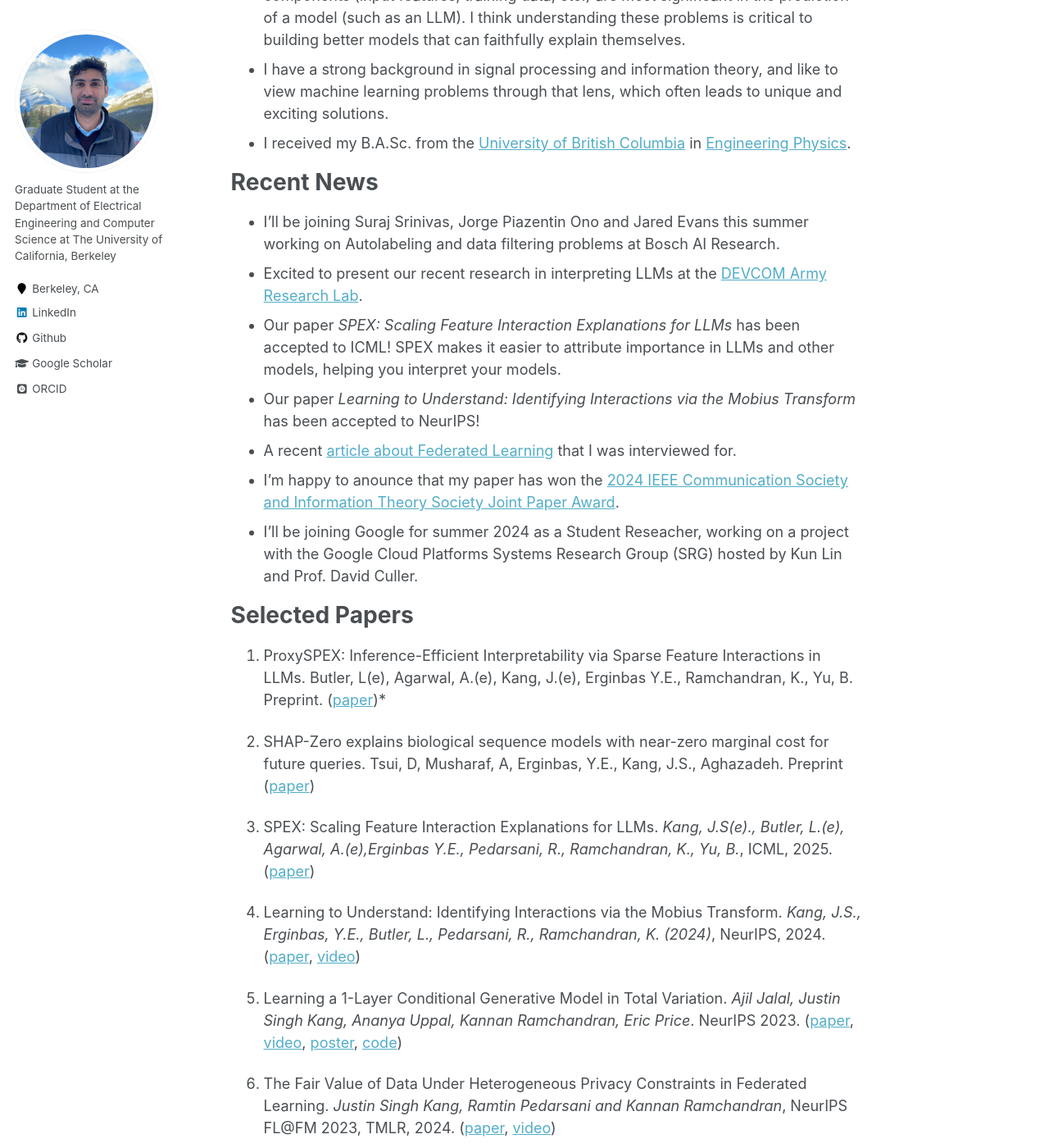
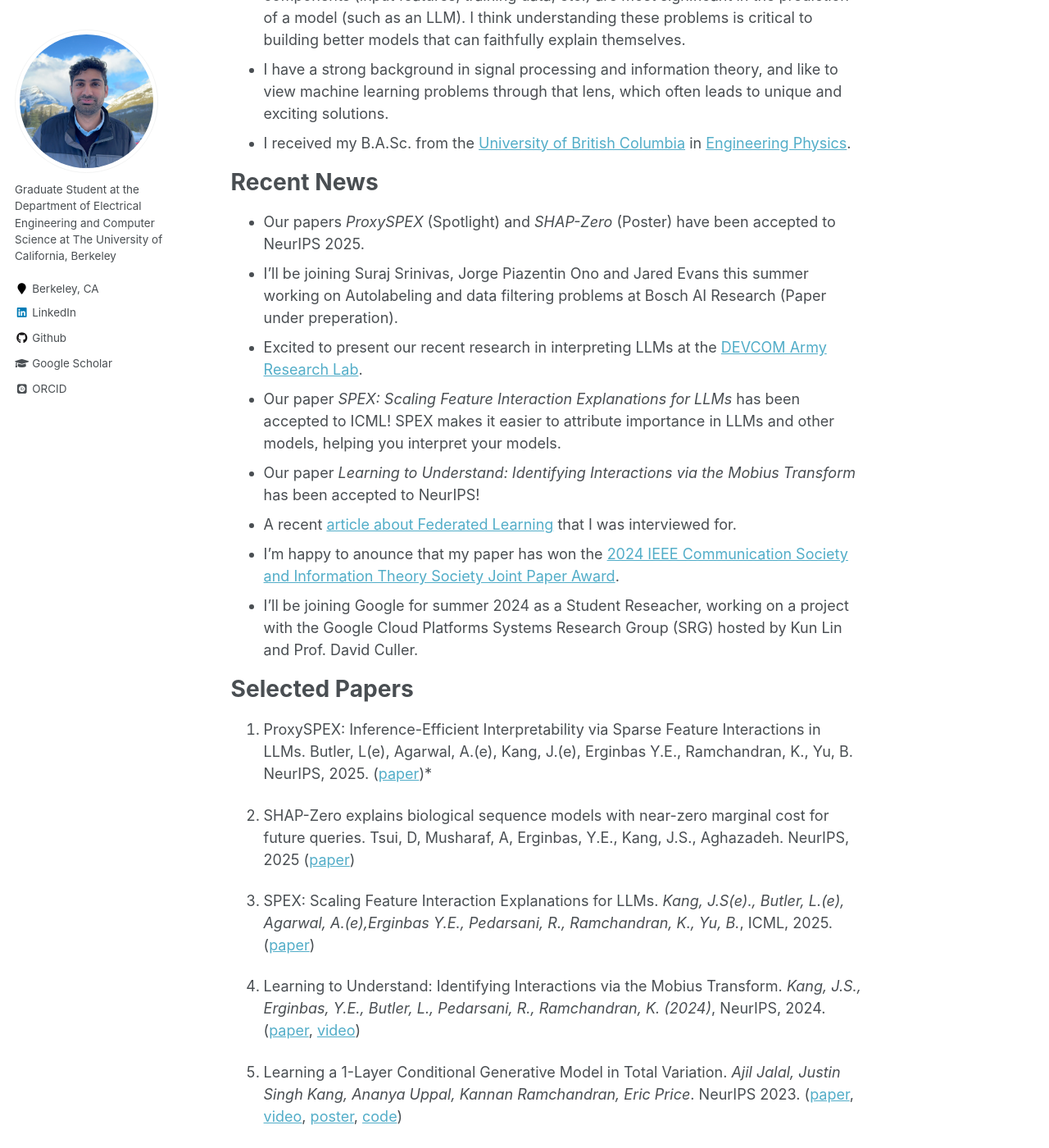
Before and after one commit to justinkang221/justinkang221.github.io, a Jekyll site: the page built from _pages/about.md, in a window 1280 px wide and 1400 px high, scrolled down 410 px. Shown: the whole window at 82% size. Built offline with Jekyll 4.4.1, drawn with Linux system fonts in a browser that asks for light colours; some web fonts are replaced.

Commit message:
update about page

```diff
--- a/_pages/about.md
+++ b/_pages/about.md
@@ -17,7 +17,8 @@ Welcome to my website. You can find my <a href='publications'>Publications</a>,
 
 Recent News
 ======
-* I'll be joining Suraj Srinivas, Jorge Piazentin Ono and Jared Evans this summer working on Autolabeling and data filtering problems at Bosch AI Research.
+* Our papers *ProxySPEX* (Spotlight) and *SHAP-Zero* (Poster) have been accepted to NeurIPS 2025.
+* I'll be joining Suraj Srinivas, Jorge Piazentin Ono and Jared Evans this summer working on Autolabeling and data filtering problems at Bosch AI Research (Paper under preperation).
 * Excited to present our recent research in interpreting LLMs at the <a href="https://arl.devcom.army.mil/">DEVCOM Army Research Lab</a>.
 * Our paper *SPEX: Scaling Feature Interaction Explanations for LLMs* has been accepted to ICML! SPEX makes it easier to attribute importance in LLMs and other models, helping you interpret your models.
 * Our paper *Learning to Understand: Identifying Interactions via the Mobius Transform* has been accepted to NeurIPS!
@@ -29,9 +30,9 @@ Recent News
 Selected Papers
 ======
 
-1. ProxySPEX: Inference-Efficient Interpretability via Sparse Feature Interactions in LLMs. Butler, L(e), Agarwal, A.(e), Kang, J.(e), Erginbas Y.E.,  Ramchandran, K., Yu, B. Preprint. (<a href="https://arxiv.org/abs/2505.17495">paper</a>)*
+1. ProxySPEX: Inference-Efficient Interpretability via Sparse Feature Interactions in LLMs. Butler, L(e), Agarwal, A.(e), Kang, J.(e), Erginbas Y.E.,  Ramchandran, K., Yu, B. NeurIPS, 2025. (<a href="https://arxiv.org/abs/2505.17495">paper</a>)*
 
-2. SHAP-Zero explains biological sequence models with near-zero marginal cost for future queries. Tsui, D, Musharaf, A, Erginbas, Y.E.,  Kang, J.S., Aghazadeh. Preprint (<a href="https://arxiv.org/abs/2410.19236">paper</a>)
+2. SHAP-Zero explains biological sequence models with near-zero marginal cost for future queries. Tsui, D, Musharaf, A, Erginbas, Y.E.,  Kang, J.S., Aghazadeh. NeurIPS, 2025 (<a href="https://arxiv.org/abs/2410.19236">paper</a>)
 
 3. SPEX: Scaling Feature Interaction Explanations for LLMs. *Kang, J.S(e)., Butler, L.(e), Agarwal, A.(e),Erginbas Y.E., Pedarsani, R., Ramchandran, K., Yu, B.*, ICML, 2025. (<a href="https://arxiv.org/abs/2502.13870">paper</a>)
 
```
